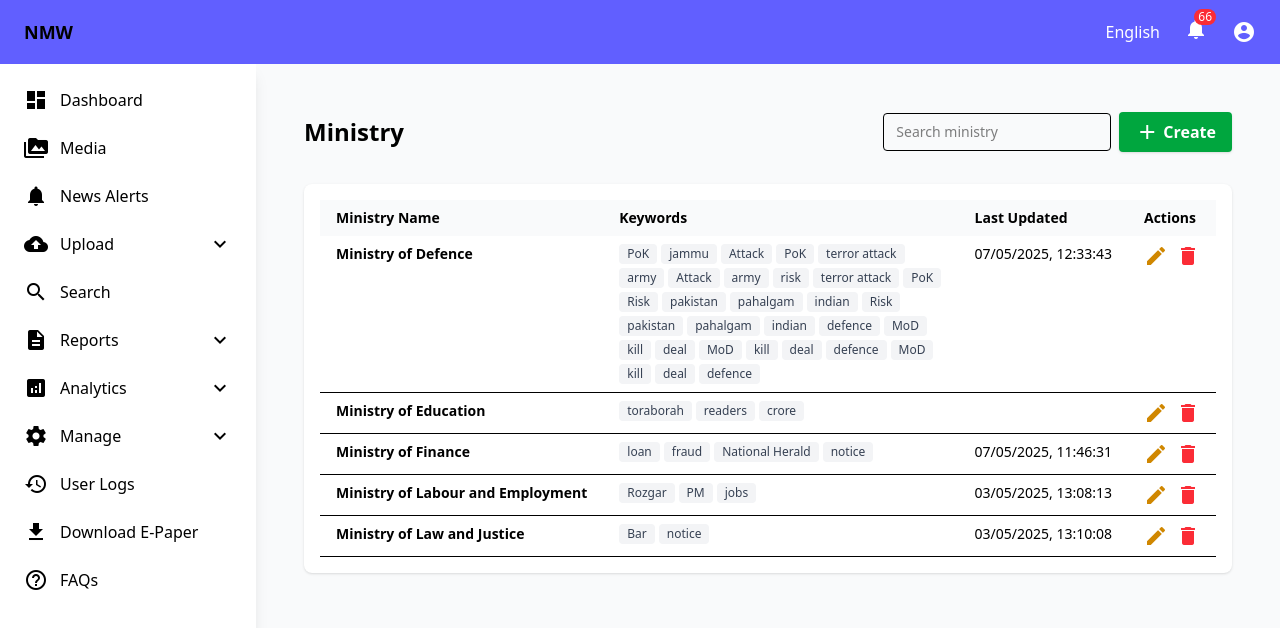
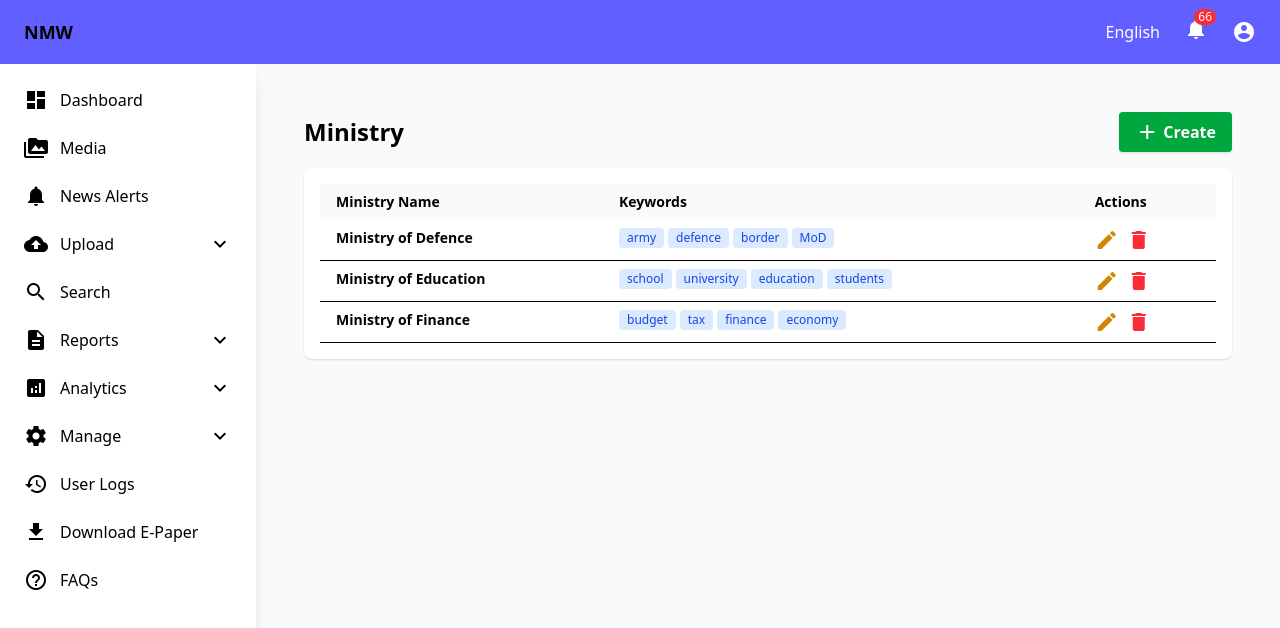
Before and after one commit to HarshilPanchal23/nmw, a Next.js app: page /manage/ministry in a window 1280 px wide. Shown: the top 628 px of the page. Built offline with nearby package versions, Linux system fonts and the light colour scheme.

Commit message:
implement ministry page

```diff
--- a/app/(root)/manage/ministry/page.tsx
+++ b/app/(root)/manage/ministry/page.tsx
@@ -1,89 +1,211 @@
-import React from "react";
+'use client';
+import React, { useState } from 'react';
 
-const ministry = [
+const initialMinistries = [
   {
-    ministry: "Ministry of Defence",
-    keywords: [
-      "PoK", "jammu", "Attack", "PoK", "terror attack", "army", "Attack", "army", "risk", "terror attack", "PoK",
-      "Risk", "pakistan", "pahalgam", "indian", "Risk", "pakistan", "pahalgam", "indian",
-      "defence", "MoD", "kill", "deal", "MoD", "kill", "deal", "defence", "MoD", "kill", "deal", "defence"
-    ],
-    lastUpdated: "07/05/2025, 12:33:43"
+    name: 'Ministry of Defence',
+    keywords: ['army', 'defence', 'border', 'MoD']
   },
   {
-    ministry: "Ministry of Education",
-    keywords: ["toraborah", "readers", "crore"],
-    lastUpdated: ""
+    name: 'Ministry of Education',
+    keywords: ['school', 'university', 'education', 'students']
   },
   {
-    ministry: "Ministry of Finance",
-    keywords: ["loan", "fraud", "National Herald", "notice"],
-    lastUpdated: "07/05/2025, 11:46:31"
-  },
-  {
-    ministry: "Ministry of Labour and Employment",
-    keywords: ["Rozgar", "PM", "jobs"],
-    lastUpdated: "03/05/2025, 13:08:13"
-  },
-  {
-    ministry: "Ministry of Law and Justice",
-    keywords: ["Bar", "notice"],
-    lastUpdated: "03/05/2025, 13:10:08"
-  },
+    name: 'Ministry of Finance',
+    keywords: ['budget', 'tax', 'finance', 'economy']
+  }
 ];
 
-const priorityColor: Record<string, string> = {
-  Critical: "bg-red-100 text-red-600",
-  High: "bg-yellow-100 text-yellow-700",
-  Low: "bg-yellow-100 text-yellow-500"
-};
+const ministryOptions = [
+  'Ministry of Defence',
+  'Ministry of Education',
+  'Ministry of Finance',
+  'Ministry of Labour and Employment',
+  'Ministry of Law and Justice',
+  'Ministry of Health and Family Welfare',
+  'Ministry of Home Affairs',
+  'Ministry of External Affairs',
+  'Ministry of Agriculture',
+  'Ministry of Environment, Forest and Climate Change',
+  'Ministry of Science and Technology',
+  'Ministry of Women and Child Development',
+  'Ministry of Social Justice and Empowerment',
+  'Ministry of Tribal Affairs',
+  'Ministry of Power',
+  'Ministry of Railways',
+  'Ministry of Road Transport and Highways',
+  'Ministry of Skill Development and Entrepreneurship',
+  'Ministry of Youth Affairs and Sports',
+  'Ministry of Tourism',
+  'Ministry of Culture',
+  'Ministry of Information and Broadcasting',
+  'Ministry of Electronics and Information Technology',
+  'Ministry of Petroleum and Natural Gas',
+  'Ministry of Civil Aviation',
+  'Ministry of Shipping',
+  'Ministry of Textiles',
+  'Ministry of Commerce and Industry',
+  'Ministry of Corporate Affairs',
+  'Ministry of Law and Justice',
+];
 
-export default function MinistryAlertPage() {
+export default function MinistryPage() {
+  const [ministries, setMinistries] = useState(initialMinistries);
+  const [modalOpen, setModalOpen] = useState(false);
+  const [isEditing, setIsEditing] = useState(false);
+  const [editIdx, setEditIdx] = useState<number | null>(null);
+  const [ministryName, setMinistryName] = useState('');
+  const [keywords, setKeywords] = useState<string[]>([]);
+  const [keywordInput, setKeywordInput] = useState('');
+  const [deleteIdx, setDeleteIdx] = useState<number | null>(null);
+  const [deleteModalOpen, setDeleteModalOpen] = useState(false);
+
+  const openAddModal = () => {
+    setIsEditing(false);
+    setEditIdx(null);
+    setMinistryName('');
+    setKeywords([]);
+    setKeywordInput('');
+    setModalOpen(true);
+  };
+
+  const openEditModal = (idx: number) => {
+    const ministry = ministries[idx];
+    setIsEditing(true);
+    setEditIdx(idx);
+    setMinistryName(ministry.name);
+    setKeywords(ministry.keywords);
+    setKeywordInput('');
+    setModalOpen(true);
+  };
+
+  const handleAddKeyword = () => {
+    if (keywordInput.trim() && !keywords.includes(keywordInput.trim())) {
+      setKeywords([...keywords, keywordInput.trim()]);
+      setKeywordInput('');
+    }
+  };
+
+  const handleRemoveKeyword = (idx: number) => {
+    setKeywords(keywords.filter((_, i) => i !== idx));
+  };
+
+  const handleSave = () => {
+    if (!ministryName.trim()) return;
+    const newMinistry = {
+      name: ministryName.trim(),
+      keywords
+    };
+    if (isEditing && editIdx !== null) {
+      setMinistries(prev => prev.map((m, i) => i === editIdx ? newMinistry : m));
+    } else {
+      setMinistries(prev => [...prev, newMinistry]);
+    }
+    setModalOpen(false);
+  };
+
+  const openDeleteModal = (idx: number) => {
+    setDeleteIdx(idx);
+    setDeleteModalOpen(true);
+  };
+
+  const handleDelete = () => {
+    if (deleteIdx !== null) {
+      setMinistries(prev => prev.filter((_, i) => i !== deleteIdx));
+      setDeleteIdx(null);
+      setDeleteModalOpen(false);
+    }
+  };
+
   return (
     <div className="p-6">
+      {/* Add/Edit Modal */}
+      {modalOpen && (
+        <div className="fixed inset-0 z-50 flex items-center justify-center bg-black bg-opacity-40 backdrop-blur-sm">
+          <div className="bg-white rounded-xl shadow-xl p-8 w-full max-w-md flex flex-col">
+            <div className="flex justify-between items-center mb-4">
+              <h2 className="text-xl font-bold">{isEditing ? 'Edit Ministry' : 'Add Ministry'}</h2>
+              <button onClick={() => setModalOpen(false)} className="text-gray-400 hover:text-gray-600">
+                <span className="material-icons">close</span>
+              </button>
+            </div>
+            <label className="mb-1 font-medium">Ministry Name <span className="text-red-500">*</span></label>
+            <select
+              className="border rounded px-3 py-2 mb-4 bg-white"
+              value={ministryName}
+              onChange={e => setMinistryName(e.target.value)}
+            >
+              <option value="">Select Ministry</option>
+              {ministryOptions.map((option, i) => (
+                <option key={i} value={option}>{option}</option>
+              ))}
+            </select>
+            <label className="mb-1 font-medium">Keywords</label>
+            <div className="flex gap-2 mb-2">
+              <input
+                className="border rounded px-3 py-2 flex-1 bg-white"
+                value={keywordInput}
+                onChange={e => setKeywordInput(e.target.value)}
+                placeholder="Add keyword"
+                onKeyDown={e => { if (e.key === 'Enter') { e.preventDefault(); handleAddKeyword(); } }}
+              />
+              <button type="button" className="bg-blue-500 hover:bg-blue-600 text-white px-3 py-2 rounded" onClick={handleAddKeyword}>+</button>
+            </div>
+            <div className="flex flex-wrap gap-2 mb-6">
+              {keywords.map((kw, i) => (
+                <span key={i} className="bg-blue-100 text-blue-700 rounded px-2 py-0.5 text-xs flex items-center gap-1">{kw} <span className="material-icons text-xs cursor-pointer" onClick={() => handleRemoveKeyword(i)}>close</span></span>
+              ))}
+            </div>
+            <div className="flex justify-end gap-2">
+              <button onClick={() => setModalOpen(false)} className="bg-gray-200 text-gray-700 px-6 py-2 rounded font-semibold">Cancel</button>
+              <button onClick={handleSave} className="bg-blue-600 text-white px-6 py-2 rounded font-semibold" disabled={!ministryName.trim()}>{isEditing ? 'Update' : 'Add'}</button>
+            </div>
+          </div>
+        </div>
+      )}
+      {/* Delete Modal */}
+      {deleteModalOpen && deleteIdx !== null && (
+        <div className="fixed inset-0 z-50 flex items-center justify-center bg-black bg-opacity-40 backdrop-blur-sm">
+          <div className="bg-white rounded-xl shadow-xl p-8 w-full max-w-md flex flex-col">
+            <h2 className="text-xl font-bold mb-4">Delete Ministry</h2>
+            <p className="mb-4">Are you sure you want to delete <span className="font-bold">{ministries[deleteIdx].name}</span>?<br/>This action cannot be undone.</p>
+            <div className="flex justify-end gap-2">
+              <button onClick={() => setDeleteModalOpen(false)} className="bg-gray-200 text-gray-700 px-6 py-2 rounded font-semibold">Cancel</button>
+              <button onClick={handleDelete} className="bg-red-500 text-white px-6 py-2 rounded font-semibold">Delete</button>
+            </div>
+          </div>
+        </div>
+      )}
       <div className="flex justify-between gap-2 items-center mb-4">
-        <h1 className="text-2xl font-bold text-center mb-4">Ministry</h1>
-
-        <div className="flex justify-end gap-2 items-center mb-4">
-
-          <input
-            type="text"
-            placeholder="Search ministry"
-            className="border rounded px-3 py-2 text-sm w-full max-w-xs"
-          />
-          <button className="bg-green-600 text-white px-4 py-2 rounded font-semibold shadow hover:bg-green-700 transition flex items-center gap-1">
-            <span className="material-icons">add</span>Create
-          </button>
-
-        </div>
+        <h1 className="text-2xl font-bold">Ministry</h1>
+        <button className="bg-green-600 text-white px-4 py-2 rounded font-semibold shadow hover:bg-green-700 transition flex items-center gap-1" onClick={openAddModal}>
+          <span className="material-icons">add</span>Create
+        </button>
       </div>
-
       <div className="bg-white rounded-lg shadow p-4 overflow-x-auto">
         <table className="min-w-full text-sm">
           <thead>
             <tr className="bg-gray-50">
               <th className="px-4 py-2 text-left font-semibold">Ministry Name</th>
               <th className="px-4 py-2 text-left font-semibold">Keywords</th>
-              <th className="px-4 py-2 text-left font-semibold">Last Updated</th>
               <th className="px-4 py-2 text-left font-semibold">Actions</th>
             </tr>
           </thead>
           <tbody>
-            {ministry.map((row, idx) => (
+            {ministries.map((row, idx) => (
               <tr key={idx} className="border-b hover:bg-gray-50 align-top">
-                <td className="px-4 py-2 font-semibold whitespace-nowrap">{row.ministry}</td>
+                <td className="px-4 py-2 font-semibold whitespace-nowrap">{row.name}</td>
                 <td className="px-4 py-2">
                   <div className="flex flex-wrap gap-1">
                     {row.keywords.map((kw, i) => (
-                      <span key={i} className="bg-gray-100 text-gray-700 rounded px-2 py-0.5 text-xs">{kw}</span>
+                      <span key={i} className="bg-blue-100 text-blue-700 rounded px-2 py-0.5 text-xs">{kw}</span>
                     ))}
                   </div>
                 </td>
-                <td className="px-4 py-2 whitespace-nowrap">{row.lastUpdated}</td>
                 <td className="px-4 py-2">
                   <div className="flex gap-2">
-                    <span className="material-icons text-yellow-600 cursor-pointer">edit</span>
-                    <span className="material-icons text-red-500 cursor-pointer">delete</span>
+                    <span className="material-icons text-yellow-600 cursor-pointer" onClick={() => openEditModal(idx)}>edit</span>
+                    <span className="material-icons text-red-500 cursor-pointer" onClick={() => openDeleteModal(idx)}>delete</span>
                   </div>
                 </td>
               </tr>
```
Also changed, not shown: 2 other files (tests, documents, lock files or other folders).
